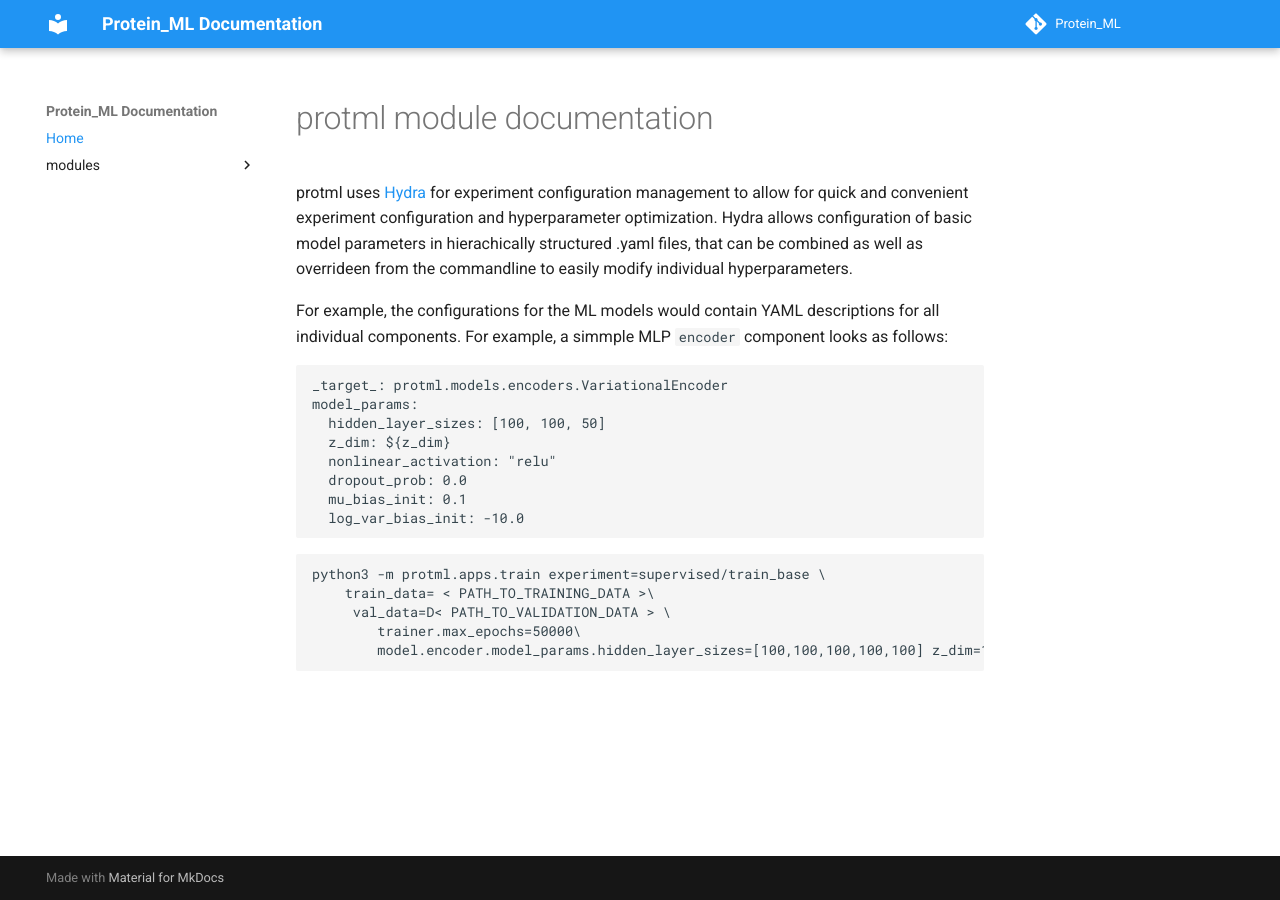
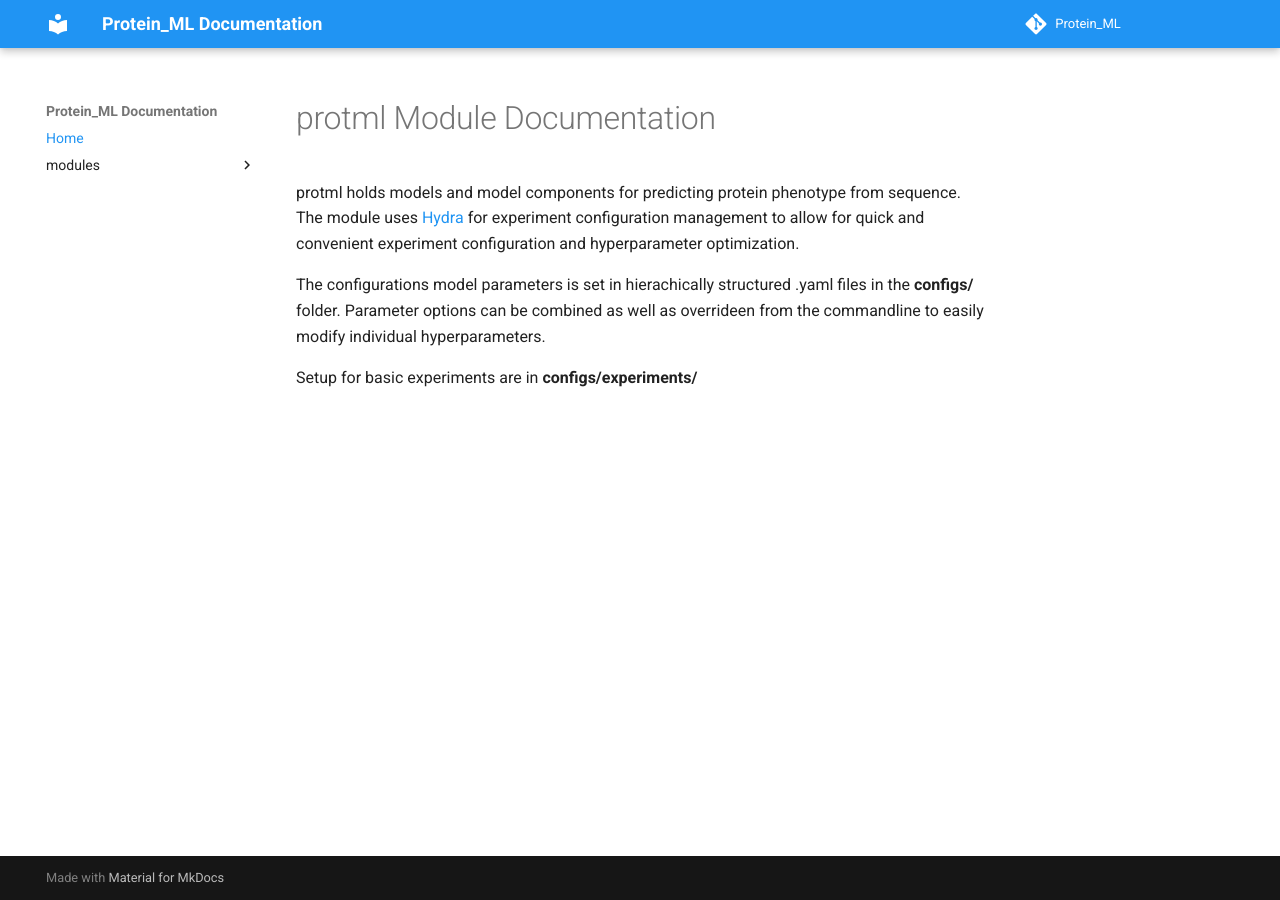
Before and after one commit to AndreaGraf/Protein_ML, an MkDocs documentation site: the page built from docs/index.md, in a window 1280 px wide. Built offline with MkDocs 1.6.1 and Material for MkDocs 9.7.7, drawn with Linux system fonts in a browser that asks for light colours; comment, search, counter and statistics services are not loaded.

````diff
--- a/docs/index.md
+++ b/docs/index.md
@@ -1,25 +1,7 @@
-# protml module documentation
+# protml Module Documentation
 
-protml uses [Hydra](https://hydra.cc/) for experiment configuration management to allow for quick and convenient experiment configuration and hyperparameter optimization. Hydra allows configuration of basic model parameters in hierachically structured .yaml files, that can be combined as well as overrideen from the commandline to easily modify individual hyperparameters.
+protml holds models and model components for predicting protein phenotype from sequence. The module uses [Hydra](https://hydra.cc/) for experiment configuration management to allow for quick and convenient experiment configuration and hyperparameter optimization.
 
-For example, the configurations for the ML models would contain YAML descriptions for all individual components. For example, a simmple MLP `encoder` component looks as follows:
+The configurations model parameters is set in hierachically structured .yaml files in the **configs/** folder. Parameter options can be combined as well as overrideen from the commandline to easily modify individual hyperparameters.
 
-```yaml
-_target_: protml.models.encoders.VariationalEncoder
-model_params:
-  hidden_layer_sizes: [100, 100, 50]
-  z_dim: ${z_dim}
-  nonlinear_activation: "relu"
-  dropout_prob: 0.0
-  mu_bias_init: 0.1
-  log_var_bias_init: -10.0
-```
-
-
-```console
-python3 -m protml.apps.train experiment=supervised/train_base \
-    train_data= < PATH_TO_TRAINING_DATA >\
-     val_data=D< PATH_TO_VALIDATION_DATA > \
-        trainer.max_epochs=50000\
-        model.encoder.model_params.hidden_layer_sizes=[100,100,100,100,100] z_dim=10
-```
+Setup for basic experiments are in **configs/experiments/**
````
Also changed, not shown: README.md (+3 -1 lines), site/index.html.
